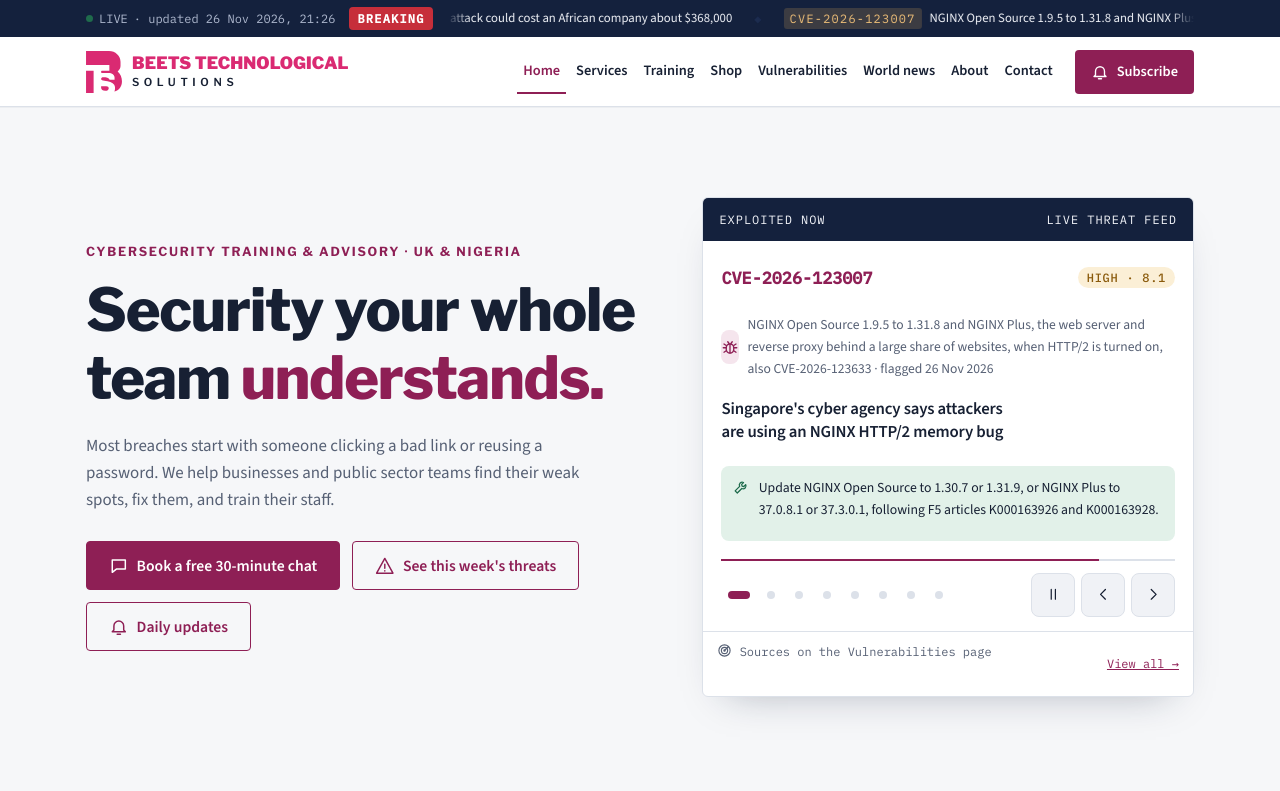
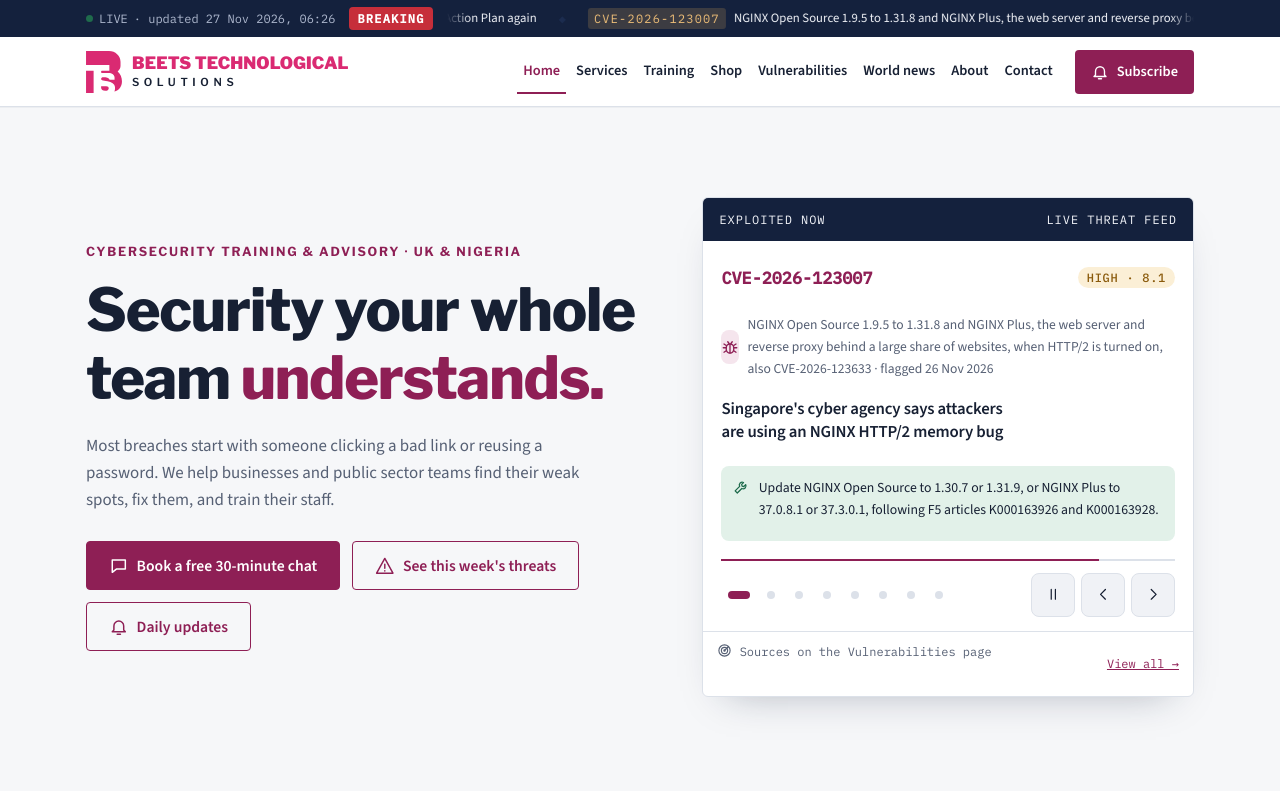
Before and after one commit to beetstechnologicalsolutions/bts-website, a website: page public/index.html in a window 1280 px wide. Shown: the top 791 px of the page. Drawn offline with nearby package versions, Linux system fonts and the light colour scheme.

Commit message:
Update threat feed: 27 Nov 2026, 06:26
Co-Authored-By: Claude Opus 5.5 <noreply@anthropic.com>
Claude-Session: https://claude.ai/code/session_0123ncG9bLM3etsnkGXgfGHV

```diff
--- a/public/index.html
+++ b/public/index.html
@@ -829,7 +829,7 @@ var SOCIAL={linkedin:"",x:"",instagram:""};
 var CLIENTS=[];
 
 /* DATA:START */
-var UPDATED="26 Nov 2026, 21:26";
+var UPDATED="27 Nov 2026, 06:26";
 var VULNS=[
  {
   "id": "CVE-2026-123007",
@@ -1406,33 +1406,18 @@ var VULNS=[
   "added": "28 Oct 2026",
   "src": "SecurityWeek",
   "url": "https://www.securityweek.com/palo-alto-networks-patches-fragnesia-flaw-used-to-root-firewalls/"
- },
- {
-  "id": "CVE-2026-111497",
-  "sev": "critical",
-  "score": "9.2",
-  "product": "Google Brotli 1.0.3 to 1.2.0, and software that includes it such as Node.js, PHP, Bun and .NET",
-  "title": "Brotli compression flaw, known as Node2Shell, is under attack",
-  "what": "Brotli is a compression library built into web servers, browsers and many apps. A crafted compressed stream can corrupt memory, leak data or crash the program, and may let an attacker run code without logging in.",
-  "fix": "Update Brotli to 1.0.10, 1.1.1 or 1.2.1, and install the latest security updates for Node.js, PHP, Bun and .NET.",
-  "added": "27 Oct 2026",
-  "src": "Security Affairs",
-  "url": "https://securityaffairs.com/201922/security/u-s-cisa-adds-google-brotli-and-adobe-commerce-and-magento-flaws-to-its-known-exploited-vulnerabilities-catalog.html"
- },
- {
-  "id": "CVE-2026-48356",
-  "sev": "critical",
-  "score": "9.3",
-  "product": "Adobe Commerce and Magento Open Source before the July 2026 updates",
-  "title": "Magento online shop flaw, known as PolyShell, used to break into stores",
-  "what": "An upload flaw in Adobe Commerce and Magento lets an attacker run code with the rights of the victim's account once someone visits a crafted link. CISA has confirmed attacks on shops that have not installed the fix.",
-  "fix": "Install Adobe's July 2026 security updates (bulletin APSB26-73). If an agency runs your shop, ask them to confirm.",
-  "added": "27 Oct 2026",
-  "src": "Security Affairs",
-  "url": "https://securityaffairs.com/201922/security/u-s-cisa-adds-google-brotli-and-adobe-commerce-and-magento-flaws-to-its-known-exploited-vulnerabilities-catalog.html"
  }
 ];
 var NEWS=[
+ {
+  "region": "UK",
+  "date": "26 Nov 2026",
+  "title": "UK pushes back its National Cyber Action Plan again",
+  "body": "The government's plan for protecting the wider economy from criminal and state-backed hackers was first due by the end of 2025 and has now missed a mid-November target, The Record reports. People familiar with it say it should appear on 9 December, built around threat, growth and resilience. A House of Lords committee warned last week that the UK is badly underprepared for cascading crises, including cyberattacks.",
+  "why": "Rather than waiting for new rules, check your business against the five Cyber Essentials controls this week and list any gaps to fix.",
+  "src": "The Record",
+  "url": "https://therecord.media/britain-delays-national-cyber-action-plan-again"
+ },
  {
   "region": "Africa",
   "date": "26 Nov 2026",
@@ -1497,24 +1482,6 @@ var NEWS=[
   "url": "https://www.yahoo.com/news/us/articles/us-fincen-takes-systems-offline-144239506.html"
  },
  {
-  "region": "Europe",
-  "date": "24 Nov 2026",
-  "title": "Microsoft fixes an Azure API Management flaw used against Norwegian energy firms",
-  "body": "Microsoft says a flaw in the Classic Developer, Basic, Standard and Premium tiers of Azure API Management, its service for publishing company APIs, was exploited before it blocked it on 19 November. Norway's security authority says an unknown attacker went after access tokens, secrets and stored values, and Equinor reported an attack on 17 November. There is no CVE number yet.",
-  "why": "If you use Azure API Management Classic, rotate its keys, secrets and named values now, because Microsoft's fix does not cancel credentials stolen before it.",
-  "src": "Techzine",
-  "url": "https://www.techzine.eu/news/security/146028/microsoft-patches-actively-exploited-vulnerability-in-azure-api-management/"
- },
- {
-  "region": "UK",
-  "date": "24 Nov 2026",
-  "title": "UK warns firms that supply Ukraine's military of Russian sabotage",
-  "body": "The Ministry of Defence and the National Protective Security Authority, part of MI5, have told companies that support Ukraine's armed forces they could be targets. They say Russia is using hired proxies for low-skill sabotage such as arson against defence-linked sites across Europe. Ministers are holding private security briefings for defence and infrastructure bosses.",
-  "why": "If you are anywhere in a defence supply chain, check this week what your website and staff profiles reveal about your sites and people, and remind staff how to report anything suspicious.",
-  "src": "Reuters via Yahoo News",
-  "url": "https://uk.news.yahoo.com/uk-warns-russian-sabotage-threat-123549976.html"
- },
- {
   "region": "UK",
   "date": "24 Nov 2026",
   "title": "NCSC says attackers are using automated hacking tools to hit old, simple weaknesses",
@@ -1522,6 +1489,15 @@ var NEWS=[
   "why": "This week, list every system you have that faces the internet, switch off any you don't need, and make sure each remaining login has a strong password and two-step verification.",
   "src": "TechCrunch",
   "url": "https://techcrunch.com/2026/11/24/uk-warns-ai-driven-cyberattacks-are-exposing-years-of-weak-security/"
+ },
+ {
+  "region": "Global",
+  "date": "22 Nov 2026",
+  "title": "Attackers used a GL.iNet cloud flaw to plant malware on routers and KVM devices",
+  "body": "GL.iNet says someone exploited a flaw in GoodCloud, its cloud service for managing its routers and remote-access KVM boxes, to install malware on customers' devices. One consultancy found suspicious activity on 152 of the 183 routers it checked, including hidden remote shells. GL.iNet says the hole, which has no CVE number, is now closed, but it has not said how many customers were hit.",
+  "why": "If you use GL.iNet kit, install the latest security firmware this week (1.10.3 or later on most KVM models), reset it without keeping old settings, and change any passwords it holds.",
+  "src": "BleepingComputer",
+  "url": "https://www.bleepingcomputer.com/news/security/hackers-exploit-glinet-cloud-flaw-to-infect-routers-kvm-devices/"
  },
  {
   "region": "Nigeria",
```
